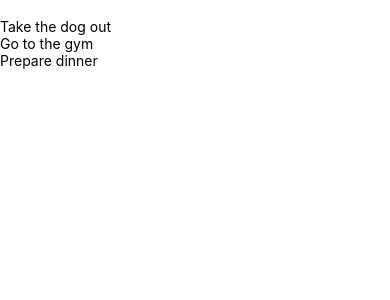
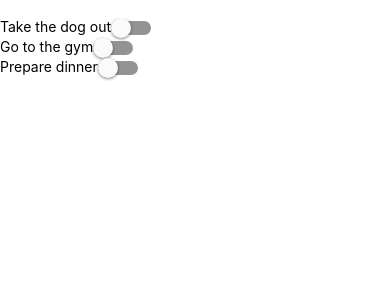
Before and after one commit to novoda/react-native-workshop, a React Native app: screen / in a window 390 px wide. Shown: the top 300 px of the page. Built offline with nearby package versions, Linux system fonts and the light colour scheme.

Commit message:
Show switch in todo component

```diff
--- a/Todo.js
+++ b/Todo.js
@@ -1,3 +1,15 @@
 import React from "react";
-import {Text} from "react-native";
-export const Todo = ({name}) => (<Text>{name}</Text>);
+import { View, Switch, Text, StyleSheet } from "react-native";
+
+const styles = StyleSheet.create({
+    container: {
+        flexDirection: 'row'
+    }
+})
+
+export const Todo = ({ name, completed }) => (
+    <View style={styles.container}>
+        <Text>{name}</Text>
+        <Switch value={completed} />
+    </View>
+);
```
